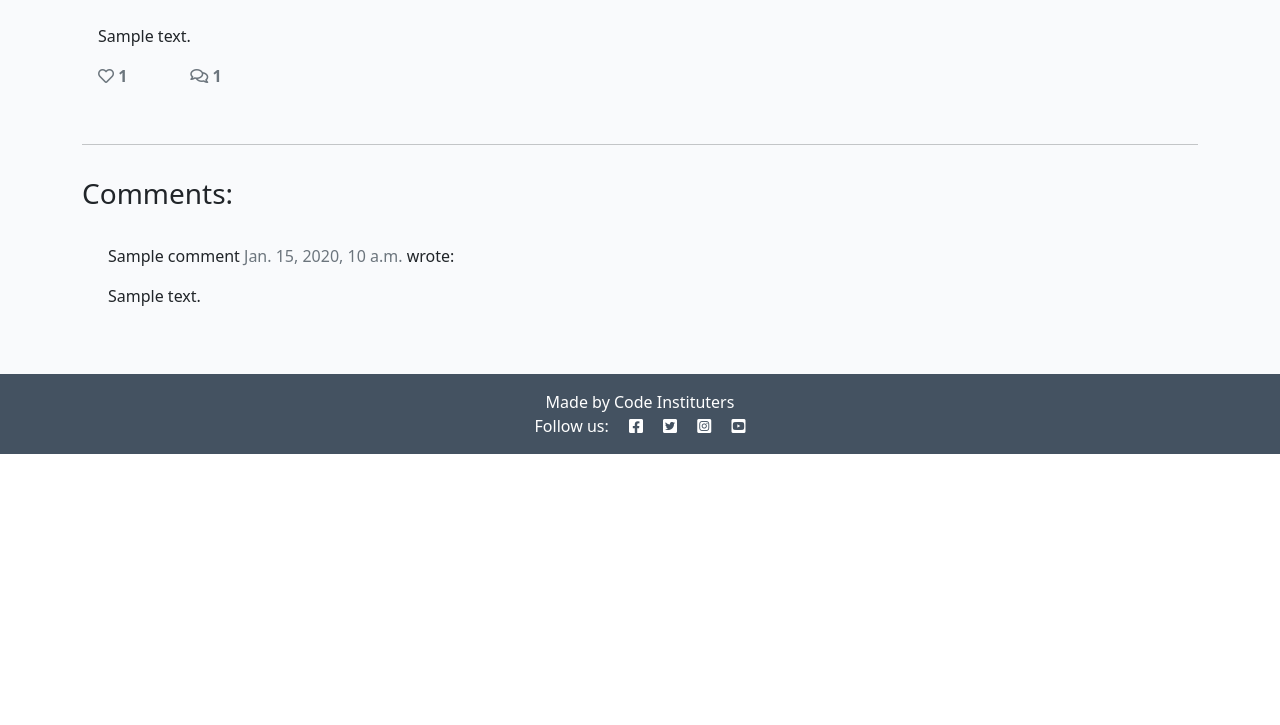
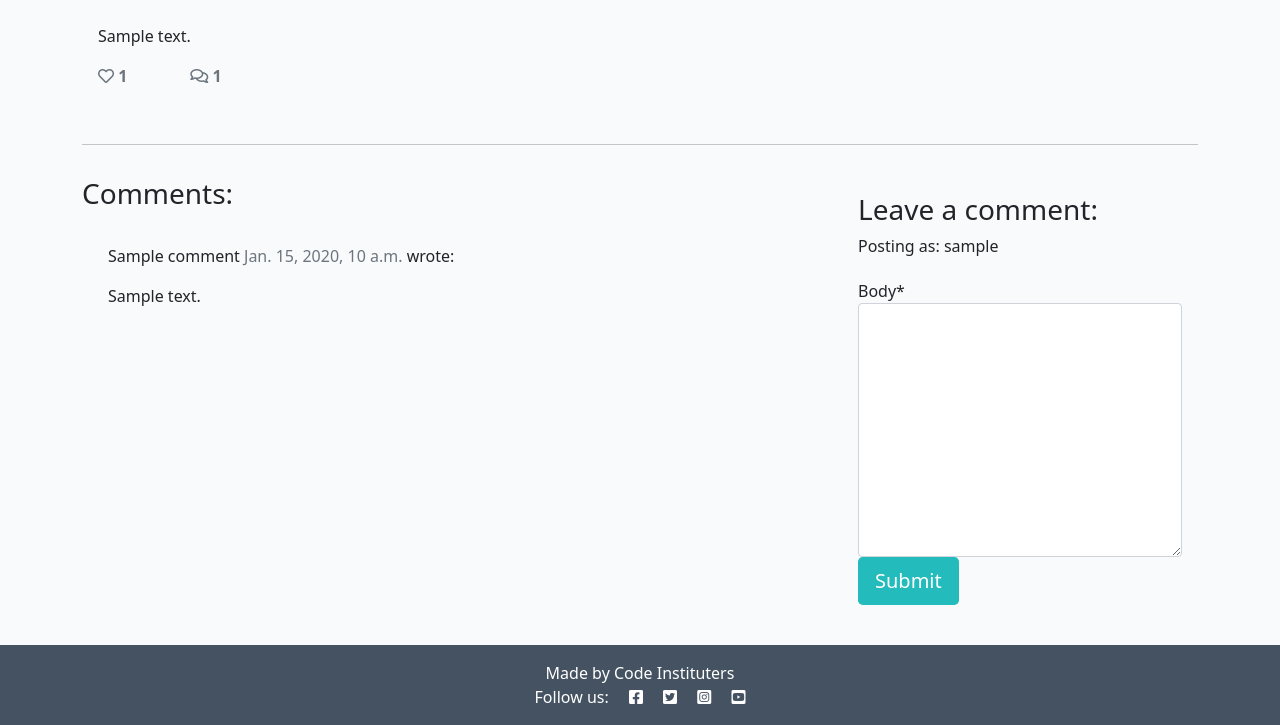
Before and after one commit to rpf13/django-blog, a Django app: a page that uses templates/post_detail.html in a window 1280 px wide. Shown: the part 348-1073 px from the top of the page. Before the commit the page ends 802 px from the top, so only its background shows below. Run offline with Django 3.2, Linux system fonts and the light colour scheme; a user stored in the database is signed in; tables that the repository leaves empty hold one stand-in row (values such as "Sample post"); some libraries are stand-ins or nearby versions.

Commit message:
Add comments functionality

```diff
--- /dev/null
+++ b/blog/forms.py
@@ -0,0 +1,10 @@
+from .models import Comment
+from django import forms
+
+
+class CommentForm(forms.ModelForm):
+    class Meta:
+        model = Comment
+        # the comma is important, otherwise python will read it as
+        # string instead of a tuple.
+        fields = ('body',)
--- a/blog/views.py
+++ b/blog/views.py
@@ -3,6 +3,7 @@ from django.views import generic, View
 # We have to import the model and the related class
 # for which we want to create a view.
 from .models import Post
+from .forms import CommentForm
 
 
 # This view is based on the Django generic predefined views.
@@ -45,6 +46,55 @@ class PostDetail(View):
             {
                 "post": post,
                 "comments": comments,
-                "liked": liked
+                # from post method below, we add commented value to false
+                "commented": False,
+                "liked": liked,
+                "comment_form": CommentForm()
             },
         )
+
+    def post(self, request, slug, *args, **kwargs):
+        # in order to get a particular post, we need to identify it
+        # which we can do based on the slug, which is unique
+        # then we filter based on the published ones
+        queryset = Post.objects.filter(status=1)
+        # Then we get the acutal object based on the slug
+        post = get_object_or_404(queryset, slug=slug)
+        # The post object contains most of useful content we need
+        # like the comments
+        comments = post.comments.filter(approved=True).order_by('created_on')
+        liked = False
+        if post.likes.filter(id=self.request.user.id).exists():
+            liked = True
+
+        # we need to get the content of our form and assign it to a variable
+        comment_form = CommentForm(data=request.POST)
+
+        # the form has a method called is_valid to validate the form.
+        if comment_form.is_valid():
+            # we will automatically fill in the form elements like email with
+            # the user's data, which we already have since he is logged in.
+            comment_form.instance.email = request.user.email
+            comment_form.instance.name = request.user.username
+            # we call the save method to our form but not commit to DB yet
+            comment = comment_form.save(commit=False)
+            # then we assign a post to it and finally save to the DB
+            comment.post = post
+            comment.save()
+        else:
+            # if the form is invalid, we just return an empty form
+            comment_form = CommentForm()
+
+        # We then return / send our request to get rendered by our template
+        return render(
+            request,
+            "post_detail.html",
+            {
+                "post": post,
+                "comments": comments,
+                # We set a commented value to true
+                "commented": True,
+                "liked": liked,
+                "comment_form": CommentForm()
+            },
+        )
--- a/codestar/settings.py
+++ b/codestar/settings.py
@@ -49,6 +49,7 @@ INSTALLED_APPS = [
     'django.contrib.staticfiles',
     'cloudinary',
     'django_summernote',
+    'crispy_forms',
     'blog',
 ]
 
@@ -60,6 +61,9 @@ SITE_ID = 1
 # redirected to the homepage, the root directory
 LOGIN_REDIRECT_URL = '/'
 LOOUT_REDIRECT_URL = '/'
+
+# reference the crispy_forms to use bootstrap template pack
+CRISPY_TEMPLATE_PACK = 'bootstrap4'
 
 # To prevent 500 errors during login and registration we add this line.
 # login and registration work without errors regardless of whether
--- a/requirements.txt
+++ b/requirements.txt
@@ -4,6 +4,7 @@ dj-database-url==0.5.0
 dj3-cloudinary-storage==0.0.6
 Django==3.2.18
 django-allauth==0.53.1
+django-crispy-forms==1.14.0
 django-summernote==0.8.20.0
 gunicorn==20.1.0
 oauthlib==3.2.2
--- a/templates/post_detail.html
+++ b/templates/post_detail.html
@@ -1,4 +1,6 @@
 {% extends 'base.html' %} {% block content %}
+
+{% load crispy_forms_tags %}
 
 <div class="masthead">
     <div class="container">
@@ -78,7 +80,28 @@
         </div>
         <div class="col-md-4 card mb-4  mt-3 ">
             <div class="card-body">
-                <!-- For later -->
+                <!-- If the comment is waiting approval, we display the related message -->
+                <!-- The commented template variable comes from the views.py, the post method -->
+                {% if commented %}
+                <div class="alert alert-success" role="alert">
+                    Your comment is awaiting approval
+                </div>
+                {% else %}
+                <!-- ony if user is authenticated we display the following -->
+                {% if user.is_authenticated %}
+
+                <h3>Leave a comment:</h3>
+                <p>Posting as: {{ user.username }}</p>
+                <!-- then we create our form with a method of post -->
+                <form method="post" style="margin-top: 1.3em;">
+                    <!-- We are rendering the form using the crispy filter -->
+                    {{ comment_form | crispy }}
+                    <!-- we add a cross site request forgery token, this is a protection -->
+                    {% csrf_token %}
+                    <button type="submit" class="btn btn-signup btn-lg">Submit</button>
+                </form>
+                {% endif %}
+                {% endif %}
             </div>
         </div>
     </div>
```
